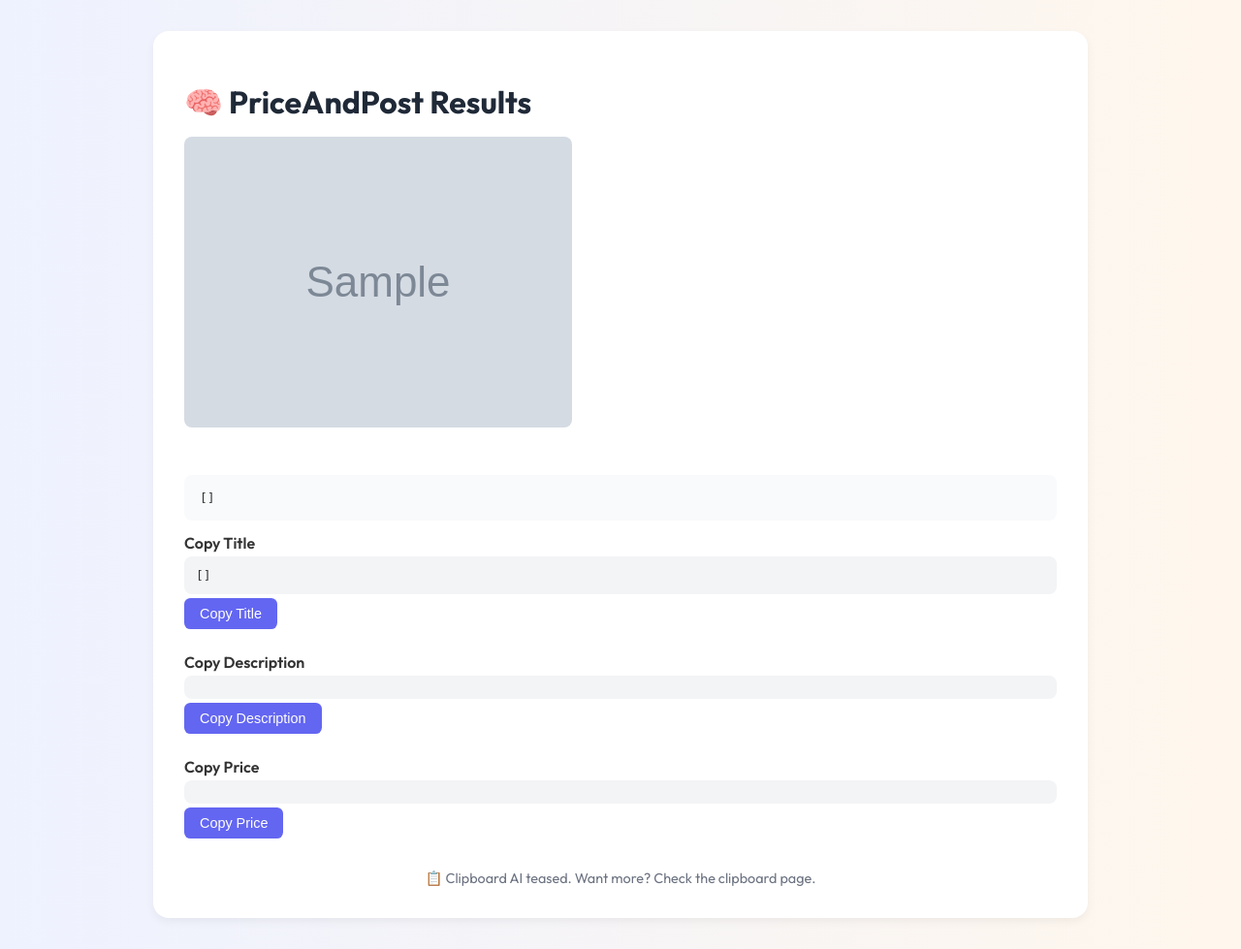
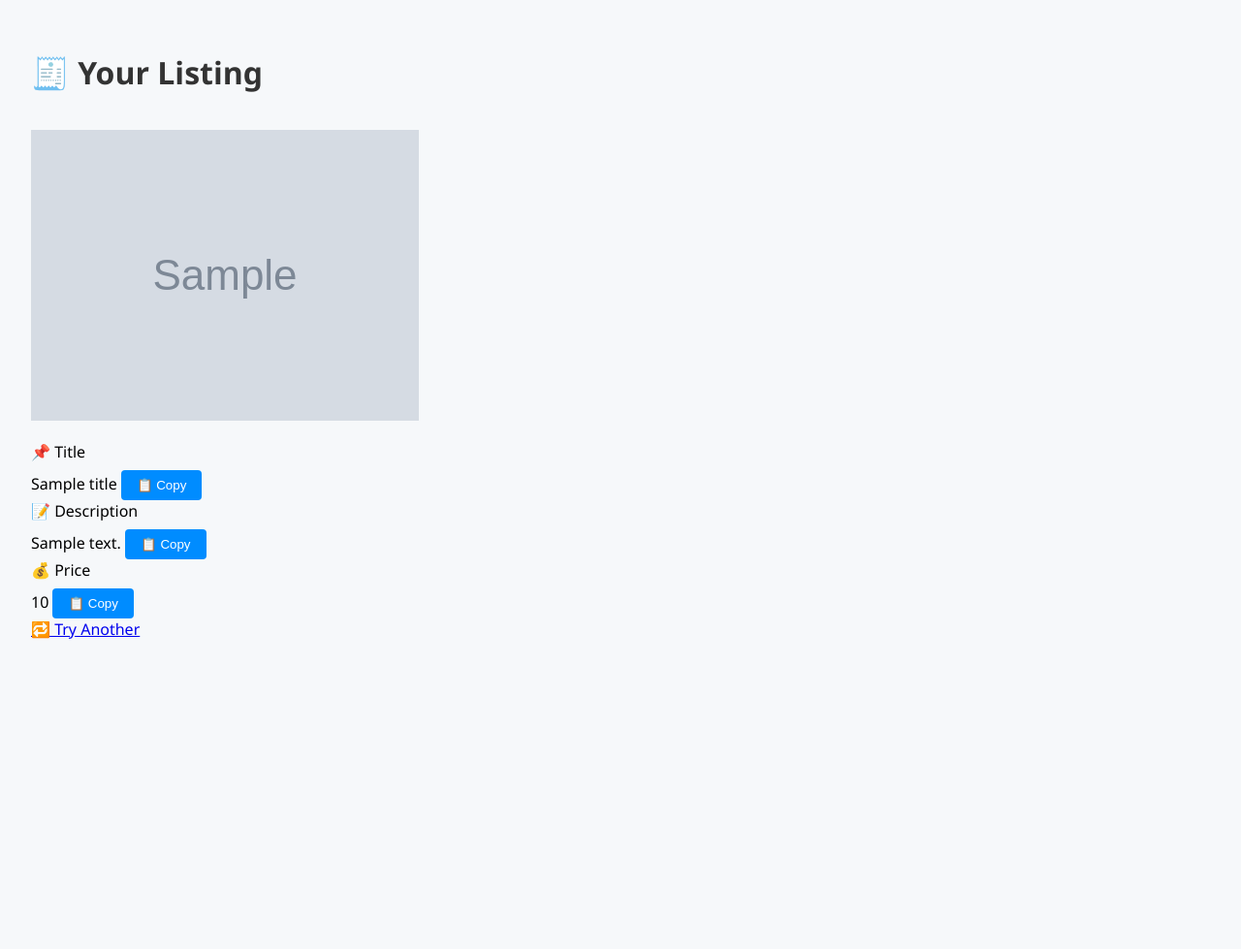
Before and after one commit to CODEREaDer24/autolist, a Flask app: template templates/result.html in a window 1280 px wide. Shown: the whole page at 97% size. After the commit the page ends 659 px from the top, so only its background shows below. Run offline with Flask 3, Linux system fonts and the light colour scheme; the template is opened without the code that fills it: most values are stand-ins (such as "Sample title", 1, 10 or a date in 2020); grey boxes marked "Sample" are stand-in pictures.

Commit message:
Update result.html

```diff
--- a/templates/result.html
+++ b/templates/result.html
@@ -1,130 +1,52 @@
 <!DOCTYPE html>
 <html lang="en">
 <head>
-    <meta charset="UTF-8">
-    <title>Results - PriceAndPost</title>
-    <link href="https://fonts.googleapis.com/css2?family=Outfit:wght@400;600;700&display=swap" rel="stylesheet">
-    <style>
-        body {
-            margin: 0;
-            font-family: 'Outfit', sans-serif;
-            background: linear-gradient(to right, #eef2ff, #fff7ed);
-            color: #333;
-            padding: 2rem;
-        }
-
-        .container {
-            max-width: 900px;
-            margin: 0 auto;
-            padding: 2rem;
-            background: white;
-            border-radius: 1rem;
-            box-shadow: 0 4px 10px rgba(0, 0, 0, 0.05);
-        }
-
-        h1 {
-            font-size: 2rem;
-            margin-bottom: 1rem;
-            color: #1f2937;
-        }
-
-        img {
-            max-width: 100%;
-            border-radius: 0.5rem;
-            margin-bottom: 2rem;
-        }
-
-        pre {
-            background: #f9fafb;
-            padding: 1rem;
-            border-radius: 0.5rem;
-            white-space: pre-wrap;
-            word-break: break-word;
-        }
-
-        .copy-block {
-            margin-bottom: 1.5rem;
-        }
-
-        .label {
-            font-weight: 600;
-            margin-bottom: 0.25rem;
-        }
-
-        .copy-text {
-            background: #f3f4f6;
-            padding: 0.75rem;
-            border-radius: 0.5rem;
-            font-family: monospace;
-        }
-
-        .copy-btn {
-            margin-top: 0.25rem;
-            background: #6366f1;
-            color: white;
-            border: none;
-            padding: 0.5rem 1rem;
-            font-size: 0.9rem;
-            border-radius: 0.4rem;
-            cursor: pointer;
-        }
-
-        .copy-btn:hover {
-            background: #4f46e5;
-        }
-
-        .footer {
-            text-align: center;
-            margin-top: 2rem;
-            font-size: 0.9rem;
-            color: #6b7280;
-        }
-    </style>
+  <meta charset="UTF-8" />
+  <meta name="viewport" content="width=device-width, initial-scale=1.0"/>
+  <title>Results | PriceAndPost</title>
+  <link rel="stylesheet" href="{{ url_for('static', filename='style.css') }}">
 </head>
 <body>
   <div class="container">
-        <h1>🧠 PriceAndPost Results</h1>
-        <img src="{{ image_url }}" alt="Uploaded Image">
-        <div id="resultArea">
-            <pre>{{ result }}</pre>
+    <h1>🧾 Your Listing</h1>
+
+    <div class="image-preview">
+      <img src="{{ url_for('static', filename=image_url.split('static/')[-1]) }}" alt="Uploaded Image">
     </div>
 
-        <!-- Clipboard Copy Controls -->
-        <div class="copy-block">
-            <div class="label">Copy Title</div>
-            <div class="copy-text" id="titleText">[Your title will appear here]</div>
-            <button class="copy-btn" onclick="copyText('titleText')">Copy Title</button>
+    <div class="result-field">
+      <label>📌 Title</label>
+      <div class="result-box">
+        <span id="titleText">{{ title }}</span>
+        <button onclick="copyText('titleText')">📋 Copy</button>
+      </div>
     </div>
 
-        <div class="copy-block">
-            <div class="label">Copy Description</div>
-            <div class="copy-text" id="descriptionText">[Your description will appear here]</div>
-            <button class="copy-btn" onclick="copyText('descriptionText')">Copy Description</button>
+    <div class="result-field">
+      <label>📝 Description</label>
+      <div class="result-box">
+        <span id="descText">{{ description }}</span>
+        <button onclick="copyText('descText')">📋 Copy</button>
+      </div>
     </div>
 
-        <div class="copy-block">
-            <div class="label">Copy Price</div>
-            <div class="copy-text" id="priceText">[Your price will appear here]</div>
-            <button class="copy-btn" onclick="copyText('priceText')">Copy Price</button>
+    <div class="result-field">
+      <label>💰 Price</label>
+      <div class="result-box">
+        <span id="priceText">{{ price }}</span>
+        <button onclick="copyText('priceText')">📋 Copy</button>
+      </div>
     </div>
 
-        <div class="footer">📋 Clipboard AI teased. Want more? Check the clipboard page.</div>
+    <a href="{{ url_for('index') }}" class="back-button">🔁 Try Another</a>
   </div>
 
   <script>
     function copyText(id) {
-            const text = document.getElementById(id).textContent;
-            navigator.clipboard.writeText(text).then(() => {
-                alert(`Copied: ${text}`);
-            });
+      const text = document.getElementById(id).innerText;
+      navigator.clipboard.writeText(text);
+      alert('Copied: ' + text);
     }
-
-        // Optional: Auto-fill individual boxes from result
-        const result = `{{ result }}`;
-        const lines = result.split('\n');
-        document.getElementById('titleText').textContent = lines.find(l => l.toLowerCase().includes("title")) || lines[0];
-        document.getElementById('descriptionText').textContent = lines.find(l => l.toLowerCase().includes("description")) || lines[1];
-        document.getElementById('priceText').textContent = lines.find(l => l.toLowerCase().includes("value")) || lines[2];
   </script>
 </body>
 </html>
```
Lines whose indentation alone changed are shown as unchanged.
